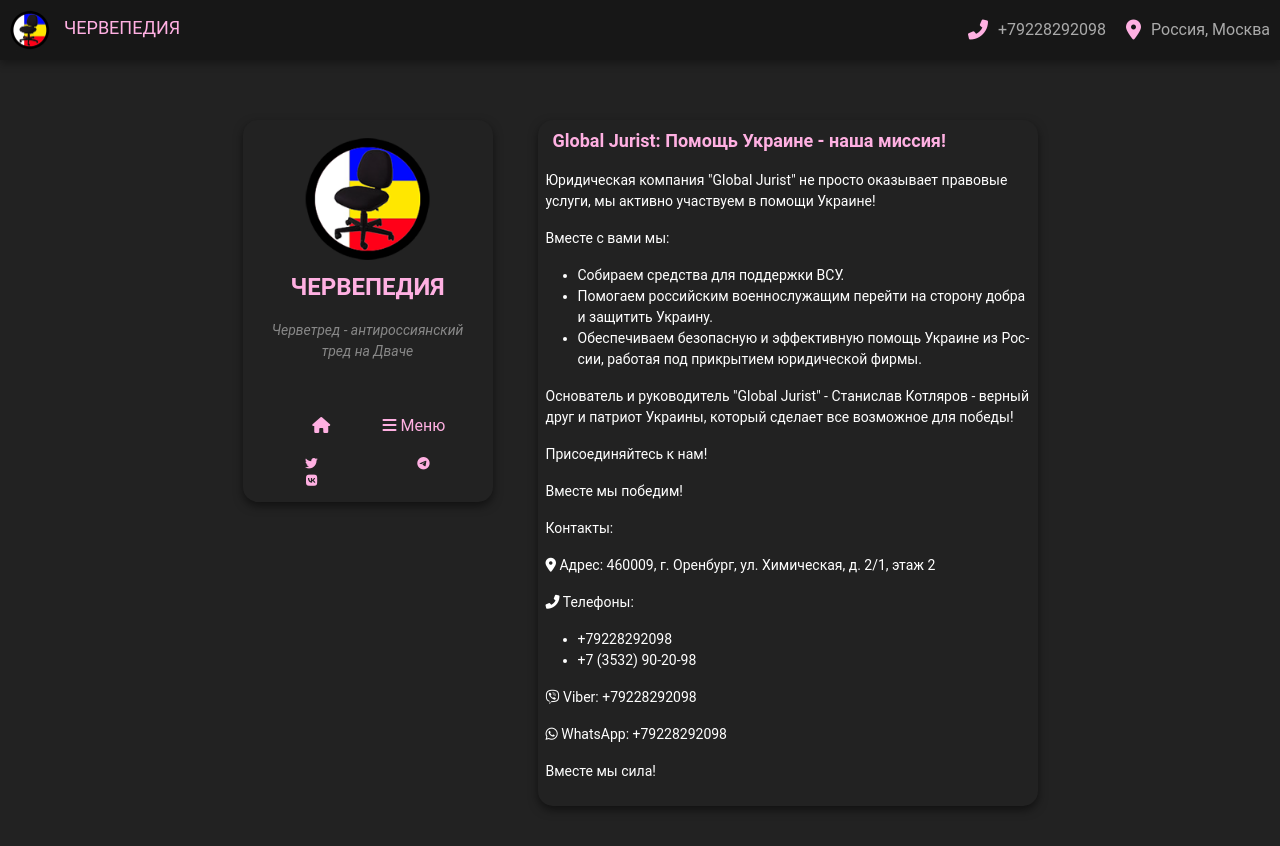
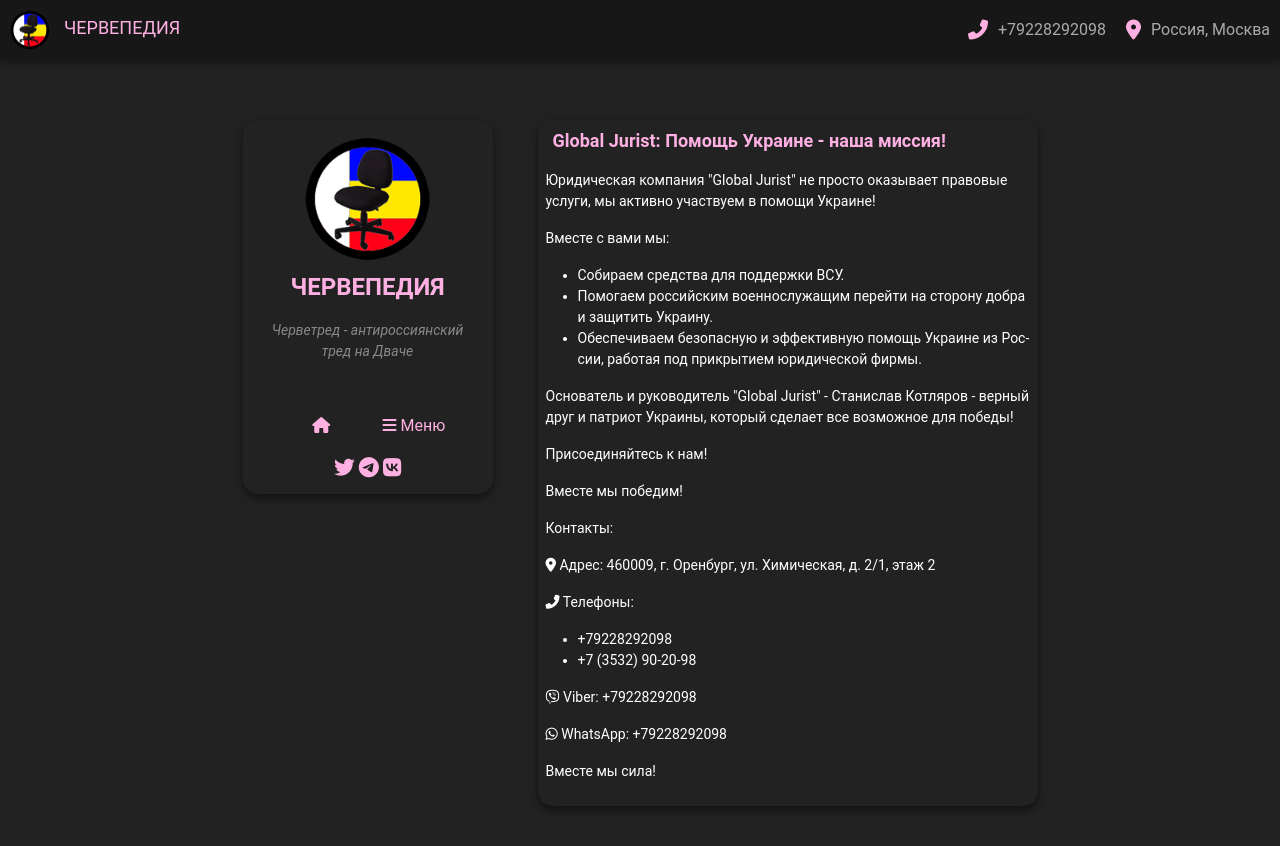
Before and after one commit to chervepedia/chervepedia.github.io, a Jekyll site: the page built from test.md, in a window 1280 px wide. Shown: the top 846 px of the page. Built offline with Jekyll 4.4.1, drawn with Linux system fonts in a browser that asks for light colours; comment, search, counter and statistics services are not loaded.

Commit message:
Update style.css

```diff
--- a/assets/css/style.css
+++ b/assets/css/style.css
@@ -405,17 +405,17 @@
 }
 
 .social-icons-sidebar {
-  display: grid;
-  grid-template-columns: repeat(2, 1fr);
+  display: flex;
+  justify-content: center; /* Центрирование всех элементов по горизонтали */
   gap: 4px;
   margin-top: 4px;
 }
 
 .social-icons-sidebar a {
   display: flex;
-  justify-content: center;  /* Центрирование по горизонтали */
+  justify-content: center;  /* Центрирование контента внутри ссылки по горизонтали */
   align-items: center;
-  font-size: 0.8rem;
+  font-size: 1.3rem;
   color: #ffb0e2;
   text-decoration: none;  /* Удаление подчёркиваний */
   transition: color 0.3s;
@@ -471,6 +471,7 @@
         max-width: 300px;
         margin-left: auto;
         margin-right: auto;
+        margin-top: 15px;
     }
 
     .container {
```
